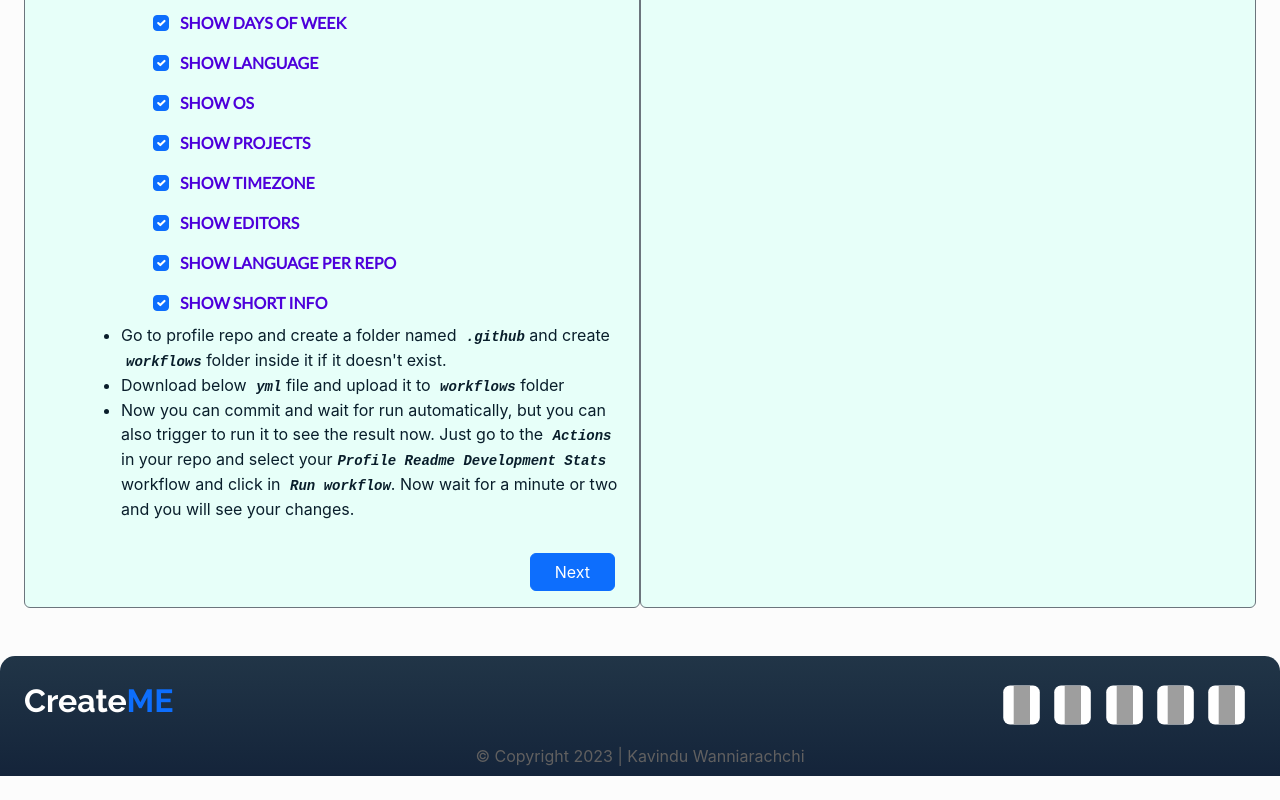
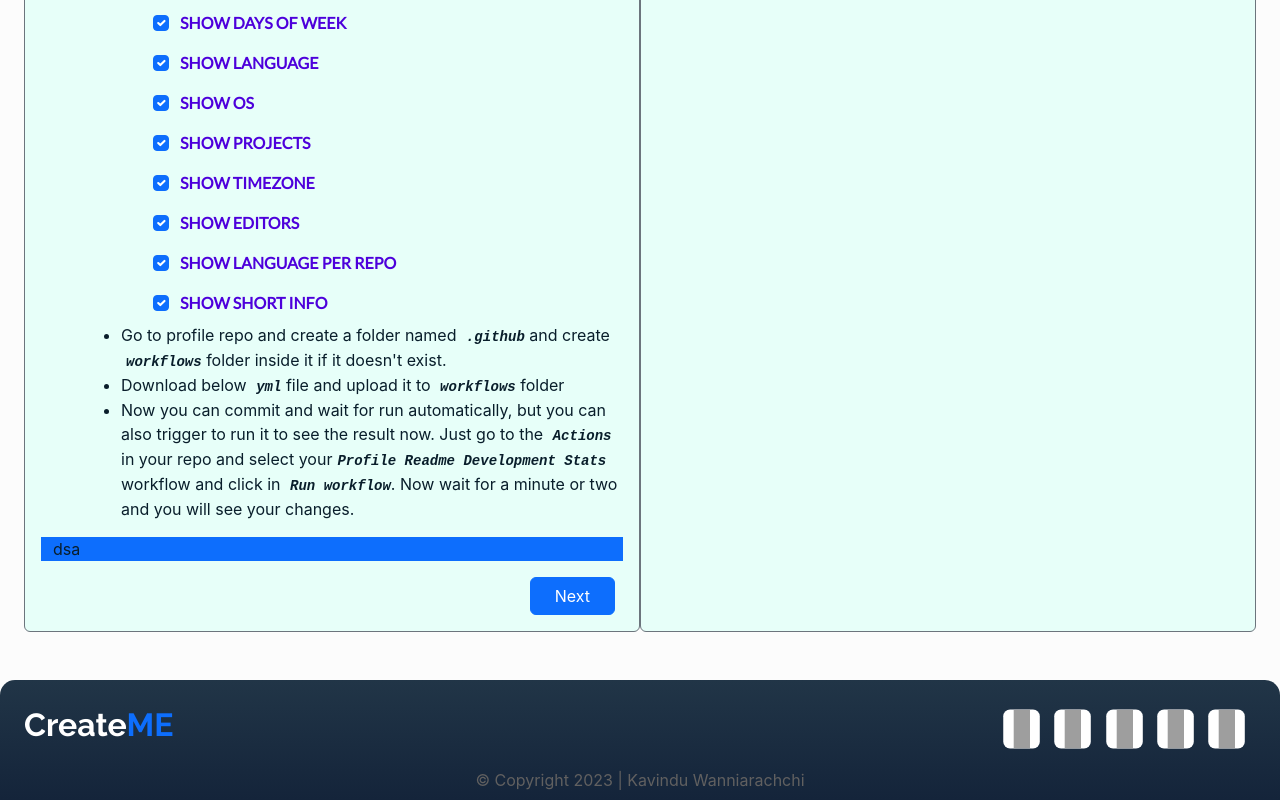
Before and after one commit to kavindu-mane/CreateME, a React (Create React App) app: page /create in a window 1280 px wide. Shown: the part 3306-4106 px from the top of the page. Before the commit the page ends 4082 px from the top, so only its background shows below. Built offline with nearby package versions, Linux system fonts and the light colour scheme; grey boxes are pictures that could not be loaded.

Commit message:
updates 03/21

```diff
--- a/src/components/AddOns/AddOns.jsx
+++ b/src/components/AddOns/AddOns.jsx
@@ -56,8 +56,6 @@ const AddOns = () => {
             </div>
         )
     }
-
-
 
     return (
         <React.Fragment>
@@ -161,7 +159,7 @@ const AddOns = () => {
                     will see your changes.</li>
             </ul>
 
-            <div></div>
+            <div className='bg-primary container'>dsa</div>
 
 
         </React.Fragment>
```
